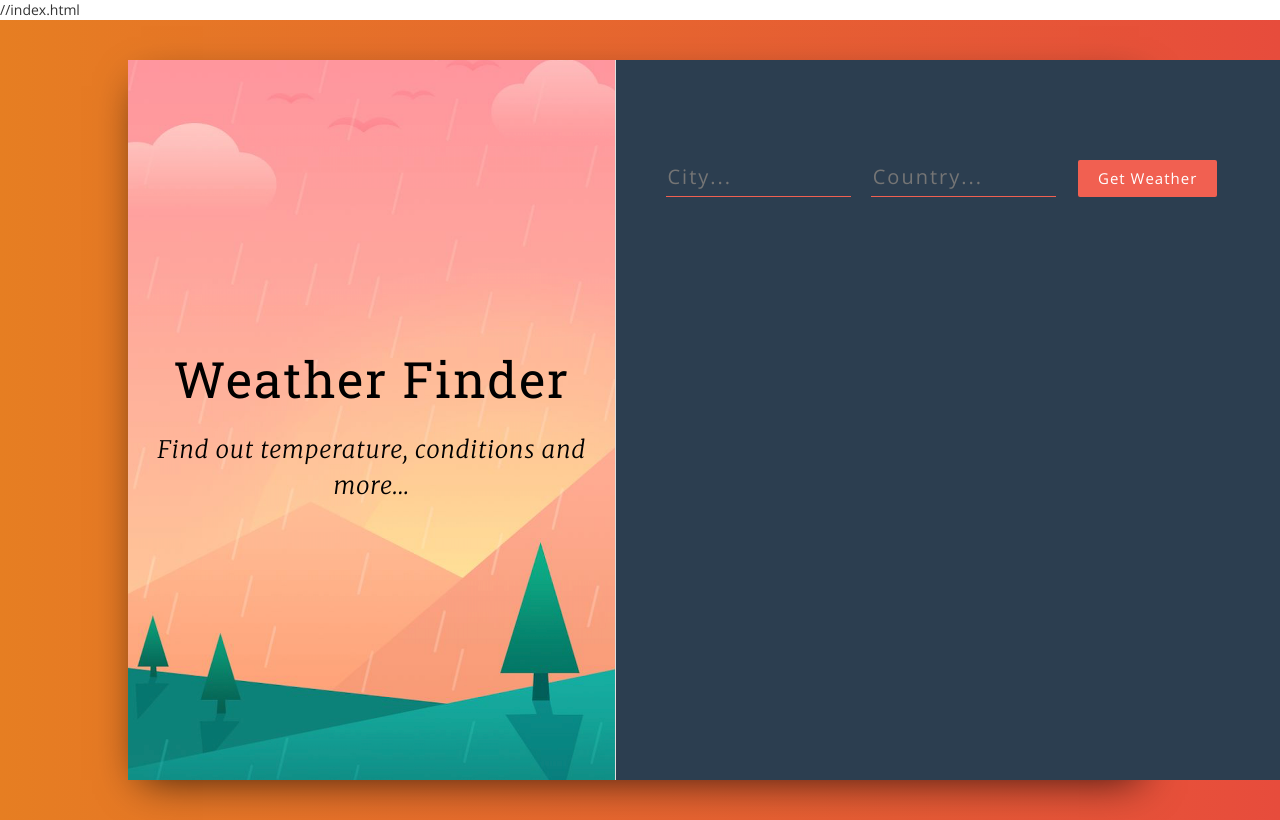
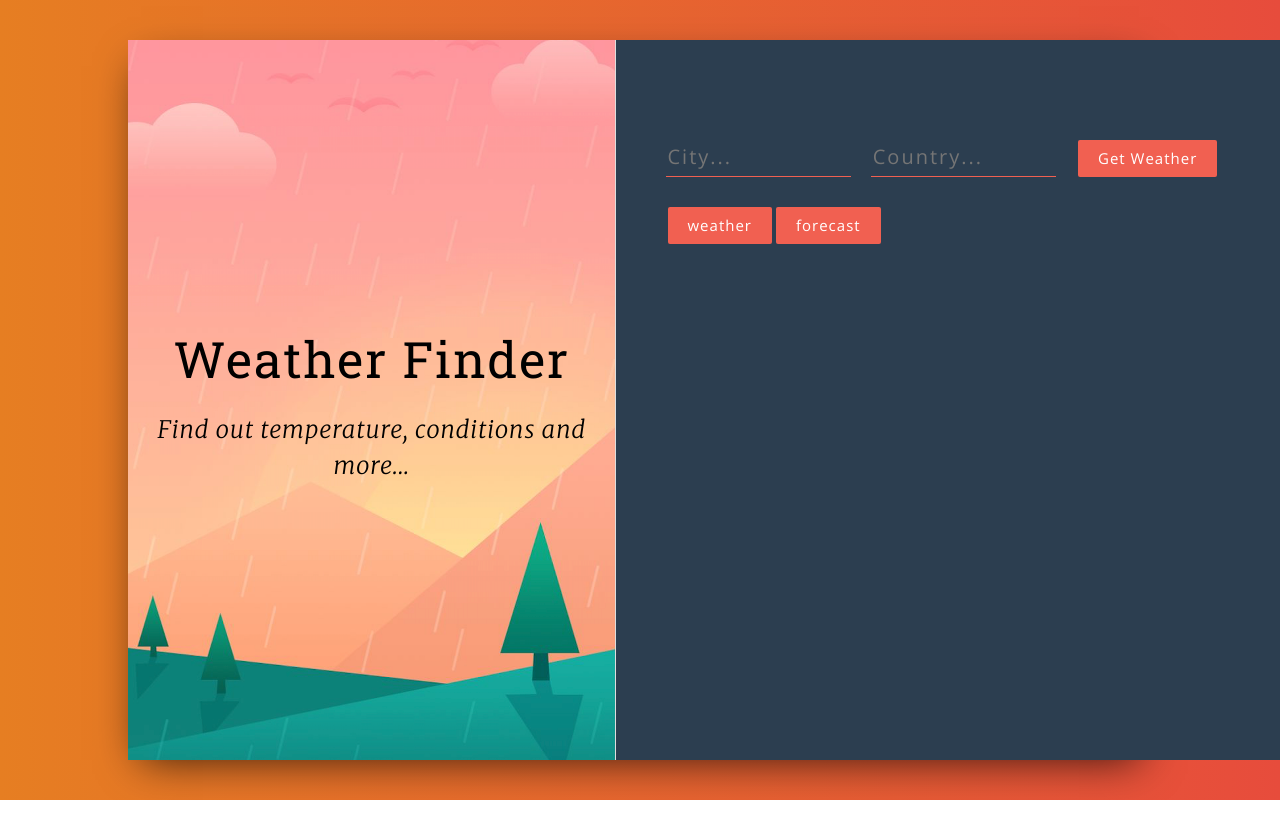
Before and after one commit to steveflint3/weather-app, a React (Create React App) app: page / in a window 1280 px wide. Built offline with nearby package versions, Linux system fonts and the light colour scheme.

Commit message:
Commit for transfer to windows

```diff
--- a/public/index.html
+++ b/public/index.html
@@ -1,4 +1,4 @@
-//index.html
+
 <!DOCTYPE html>
 <html lang="en">
 
--- a/src/App.css
+++ b/src/App.css
@@ -97,10 +97,21 @@ button:active {
 }
 
 .weather__info {
-  width: 60%;
+  width: 100%;
   font-size: 20px;
   font-weight: 200;
   letter-spacing: 2px;
+  height: 60%;
+
+}
+
+.weather__info__forcast {
+  width: 100%;
+  font-size: 20px;
+  font-weight: 200;
+  letter-spacing: 2px;
+  height: 60%;
+  overflow-y: scroll;
 }
 
 .weather__key {
--- a/src/App.js
+++ b/src/App.js
@@ -2,6 +2,9 @@ import React from 'react';
 import Titles from './Titles/Titles.jsx';
 import Form from './Form/Form.jsx';
 import Weather from './Weather/Weather.jsx';
+import Forecast from './Forecast/Forecast.jsx';
+import WeatherNav from './WeatherNav/WeatherNav.jsx';
+// import city from '/Users/steve/Documents/projects/weather-app/src/city.json';
 // api.openweathermap.org/data/2.5/weather?q=Manchester,uk&appid=3585775f387b0d0cba6c5b3dc41b8167&units=metric
 
 class App extends React.Component {
@@ -14,7 +17,26 @@ class App extends React.Component {
       humidity: undefined,
       description: undefined,
       error: undefined,
+      forecastArray: undefined,
+      view: 'weather'
     };
+  }
+
+  viewHandler = (target) => {
+    this.setState({view: target});
+  };
+
+  callForcast = async cityVal => {
+    // const weatherData = []
+    // const weatherTimeData = []
+    const city = cityVal
+    // e.preventDefault();
+    // const city = e.target.elements.city.value;
+    const api_call = await fetch(`http://api.openweathermap.org/data/2.5/forecast?q=${city},us&appid=40365547b01c47aff452a683bcf47ed4`);
+    const data = await api_call.json();
+    this.setState({
+      forecastArray: data.list
+    })
   }
 
   getWeather = async e => {
@@ -28,7 +50,6 @@ class App extends React.Component {
     const data = await api_call.json();
 
     if (city && country) {
-      console.log(data);
       this.setState({
         temperature: data.main.temp,
         city: data.name,
@@ -46,10 +67,11 @@ class App extends React.Component {
         error: 'Please enter the value.',
       });
     }
+    this.callForcast(city);
   };
 
   render() {
-    console.log(this.state.data);
+    console.log("here is the forecast array state", this.state.forecastArray)
     return (
       <div>
         <div className="wrapper">
@@ -61,6 +83,8 @@ class App extends React.Component {
                 </div>
                 <div className="col-xs-7 form-container">
                   <Form getWeather={this.getWeather} />
+                  <WeatherNav changeView={this.viewHandler} active={this.state.view} />
+                  {this.state.view === 'weather' &&
                   <Weather
                     temperature={this.state.temperature}
                     city={this.state.city}
@@ -69,6 +93,10 @@ class App extends React.Component {
                     description={this.state.description}
                     error={this.state.error}
                   />
+                  }
+                  {this.state.view === 'forecast' &&
+                  <Forecast convertDateTime={this.convertDateTime} forecastArray={this.state.forecastArray} />
+                  }
                 </div>
               </div>
             </div>
--- /dev/null
+++ b/src/Forecast/Forecast.jsx
@@ -0,0 +1,24 @@
+import React from 'react';
+
+const Forecast = props => (
+  <div className="weather__info__forcast">
+  {props.forecastArray && props.forecastArray.map((forecast, i)=> {
+      return (
+        <div>
+        <p className="weather__key">
+        {/* {props.mapTimeReturn()} */}
+  Forecast:
+          <span className="weather__value"> {forecast.weather[0].description}</span>
+
+        </p>
+        <p className="weather__key">
+  Time:
+          <span className="weather__value"> {forecast.dt_txt}</span>
+        </p>
+        </div>
+      );
+  })}
+  </div>
+);
+
+export default Forecast;
--- /dev/null
+++ b/src/WeatherNav/Link/Link.jsx
@@ -0,0 +1,14 @@
+import React from 'react';
+
+const Link = (props) => {
+  return (
+    <button
+      onClick={() => props.changeView(props.name)}
+    //   className={props.active ? style.linkActive : style.link}
+    >
+      {props.name}
+    </button>
+  );
+};
+
+export default Link;
--- /dev/null
+++ b/src/WeatherNav/WeatherNav.jsx
@@ -0,0 +1,35 @@
+import React, { Component } from 'react';
+import Link from './Link/Link.jsx'
+// import {Nav, NavItem} from 'react-bootstrap';
+
+const links = [
+    {
+      "name": "weather",
+       "key": "1"
+     },
+     {
+       "name": "forecast",
+       "key": "2"
+     },
+  ]
+
+const WeatherNav = (props) => {
+    return(
+    <div>
+    { links.map((l) => {
+      return (
+        <Link
+
+          changeView={props.changeView}
+          active={props.active === l.name}
+          name={l.name}
+          key={l.key}
+        />
+      );
+    }
+    )}
+  </div>
+    );
+}
+
+export default WeatherNav;
```
Also changed, not shown: 1 other file (tests, documents, lock files or other folders).
